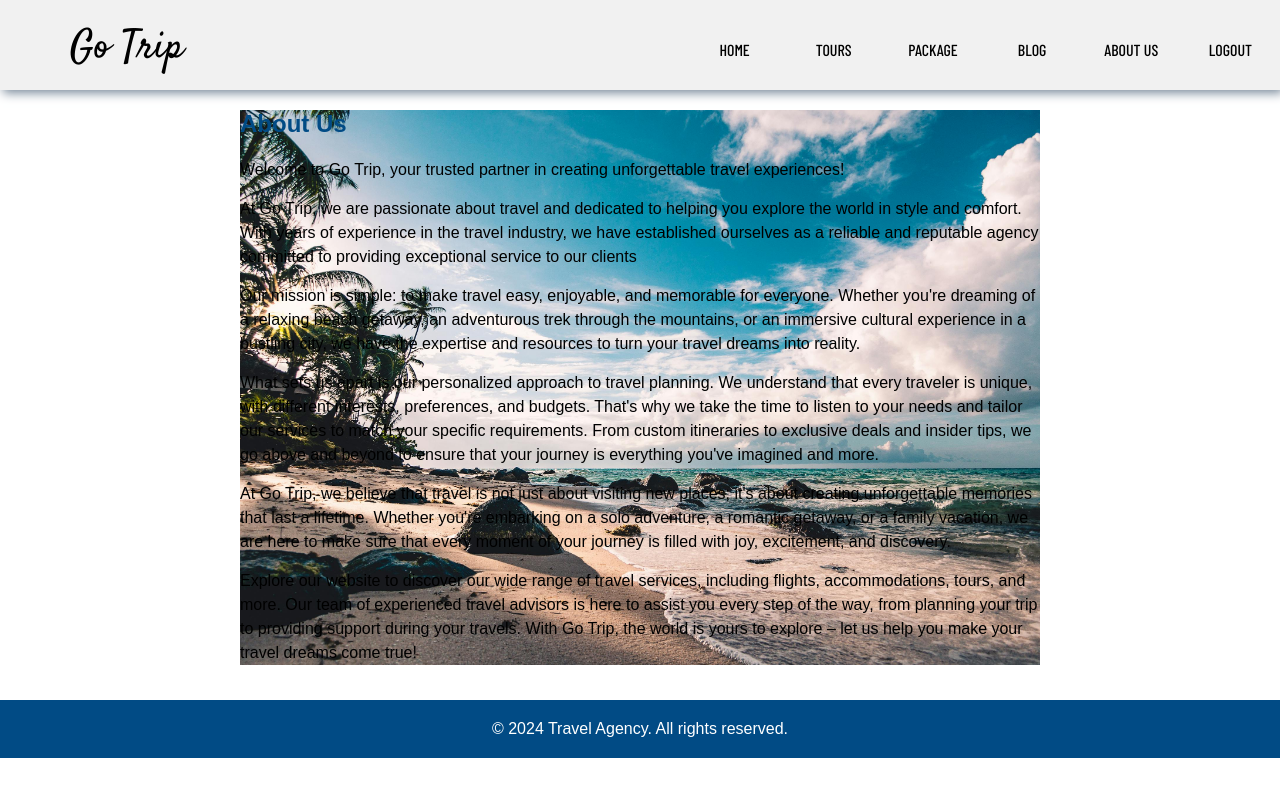
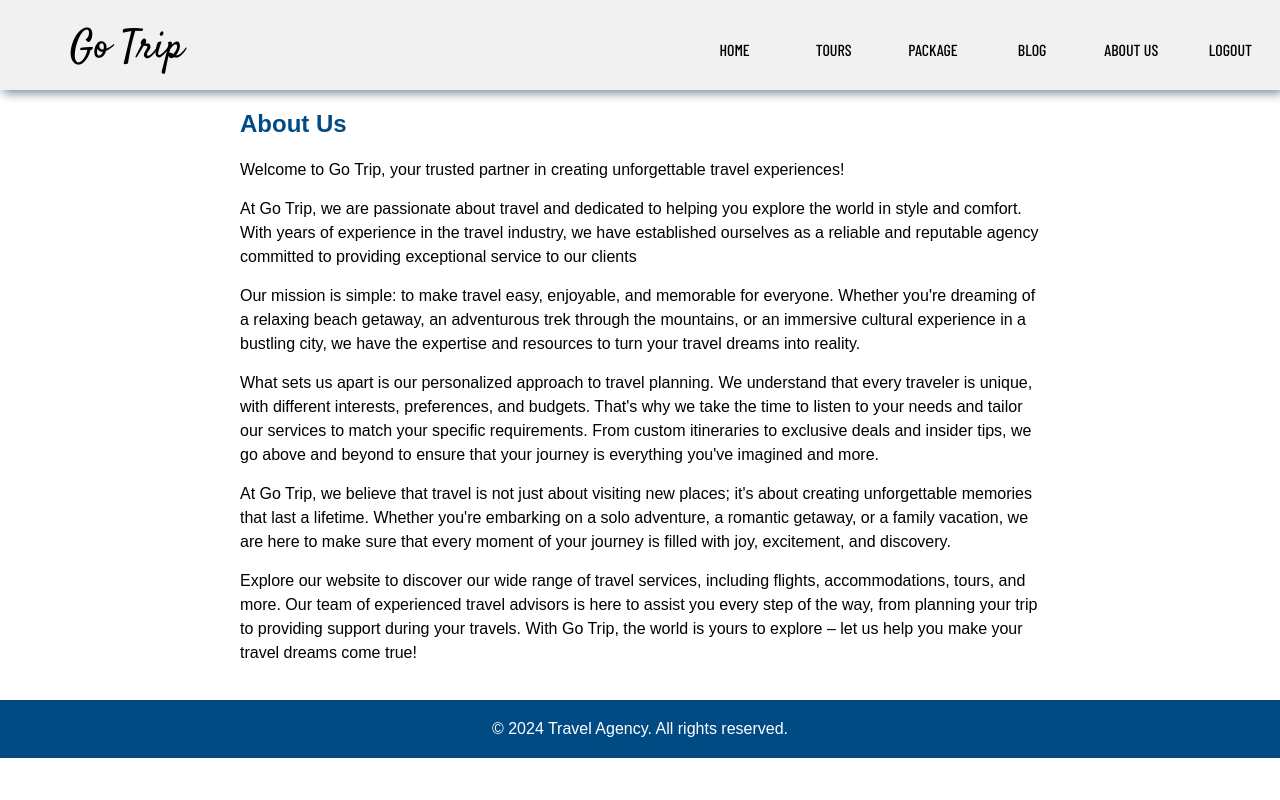
Before and after one commit to sak-smokz/travel-booking2, a PHP site: page /about_us.html in a window 1280 px wide. Run offline with PHP 8.4, Linux system fonts and the light colour scheme.

Commit message:
bg removed

```diff
--- a/about_us.css
+++ b/about_us.css
@@ -117,12 +117,7 @@ body, h1, h2, h3, p, ul {
   }
 /* Other styles remain unchanged */
 
-.about {
-    background-image: url('photos/sea.jpg');
-    background-size: cover; /* Cover the entire section */
-    background-position: center; /* Center the background image */
-    background-repeat: no-repeat; /* No repeating of background image */
-  }
+
 /*------------------------Scroll Bar-----------------------*/
 ::-webkit-scrollbar {
     width: 20px;
```
